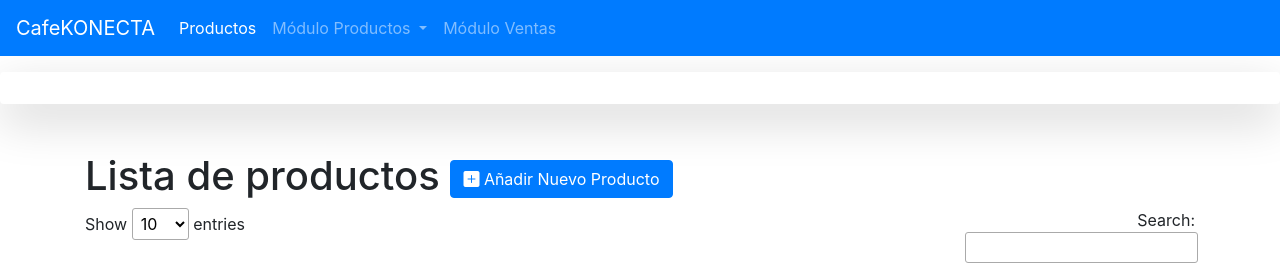
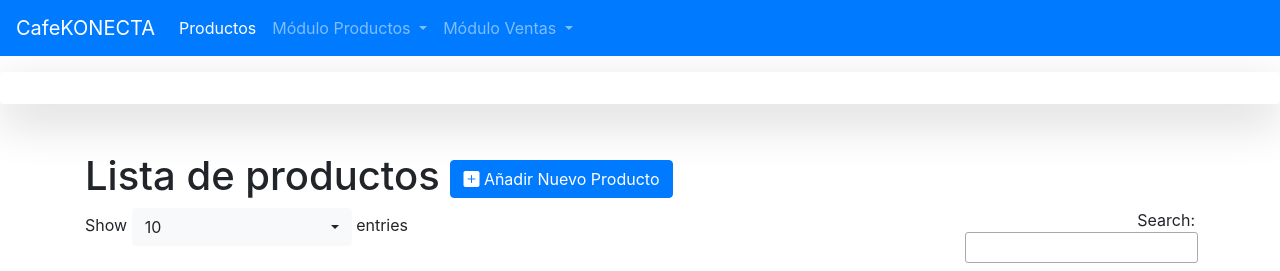
Before and after one commit to cgutierr3z/ptphpknct, a PHP site: page /src/Views/listProductos.php in a window 1280 px wide. Shown: the top 271 px of the page. Run offline with PHP 8.4, Linux system fonts and the light colour scheme; data that the repository does not hold is empty; some libraries are stand-ins or nearby versions.

Commit message:
add bootstrap-select for modulo ventas

```diff
--- a/templates/footer.php
+++ b/templates/footer.php
@@ -14,6 +14,7 @@
 
     <script src="https://cdn.jsdelivr.net/npm/jquery@3.5.1/dist/jquery.slim.min.js" integrity="sha384-DfXdz2htPH0lsSSs5nCTpuj/zy4C+OGpamoFVy38MVBnE+IbbVYUew+OrCXaRkfj" crossorigin="anonymous"></script>
     <script src="https://cdn.jsdelivr.net/npm/bootstrap@4.6.1/dist/js/bootstrap.bundle.min.js" integrity="sha384-fQybjgWLrvvRgtW6bFlB7jaZrFsaBXjsOMm/tB9LTS58ONXgqbR9W8oWht/amnpF" crossorigin="anonymous"></script>
+    <script src="https://cdn.jsdelivr.net/npm/bootstrap-select@1.13.14/dist/js/bootstrap-select.min.js"></script>
 
     <!-- Option 2: Separate Popper and Bootstrap JS -->
     <!--
@@ -22,6 +23,7 @@
     <script src="https://cdn.jsdelivr.net/npm/bootstrap@4.6.1/dist/js/bootstrap.min.js" integrity="sha384-VHvPCCyXqtD5DqJeNxl2dtTyhF78xXNXdkwX1CZeRusQfRKp+tA7hAShOK/B/fQ2" crossorigin="anonymous"></script>
     -->
 
+
     <!-- DataTables JS CDN -->
     <script type="text/javascript" charset="utf8" src="https://cdn.datatables.net/1.12.0/js/jquery.dataTables.js"></script><script type="text/javascript" src="https://cdn.datatables.net/1.12.0/js/dataTables.bootstrap4.min.js"></script>
     <script>
@@ -29,6 +31,10 @@
         $('#tableProductos').DataTable({
             scrollX: true,
         });
+      });
+
+      $(function () {
+          $('select').selectpicker();
       });
 
       $('#exampleModal').on('show.bs.modal', function (event) {
--- a/templates/header.php
+++ b/templates/header.php
@@ -9,9 +9,10 @@
     <!-- Bootstrap CSS CDN -->
     <link rel="stylesheet" href="https://cdn.jsdelivr.net/npm/bootstrap@4.6.1/dist/css/bootstrap.min.css" integrity="sha384-zCbKRCUGaJDkqS1kPbPd7TveP5iyJE0EjAuZQTgFLD2ylzuqKfdKlfG/eSrtxUkn" crossorigin="anonymous">
     <link rel="stylesheet" href="https://cdn.jsdelivr.net/npm/bootstrap-icons@1.8.2/font/bootstrap-icons.css">
+    <link rel="stylesheet" href="https://cdn.jsdelivr.net/npm/bootstrap-select@1.13.14/dist/css/bootstrap-select.min.css">
 
     <!-- DataTables CSS CDN -->
-    <link rel="stylesheet" type="text/css" href="https://cdn.datatables.net/1.12.0/css/jquery.dataTables.css">    <link href="css/navbar-top-fixed.css" rel="stylesheet">
+    <link rel="stylesheet" type="text/css" href="https://cdn.datatables.net/1.12.0/css/jquery.dataTables.css">
 
     <!-- Custom styles for this template -->
     <link href="css/navbar-top-fixed.css" rel="stylesheet">
@@ -36,14 +37,18 @@
             <ul class="dropdown-menu" aria-labelledby="navbarScrollingDropdown">
               <li><a class="dropdown-item" href="formAddProducto.php">Añadir Producto</a></li>
               <li><a class="dropdown-item" href="listProductos.php">Listar Productos</a></li>
-              <li><hr class="dropdown-divider"></li>
-              <li><a class="dropdown-item" href="#">Something else here</a></li>
+            </ul>
+          </li>
+          <li class="nav-item dropdown">
+            <a class="nav-link dropdown-toggle" href="#" id="navbarScrollingDropdown" role="button" data-toggle="dropdown" aria-expanded="false">
+              M&oacute;dulo Ventas
+            </a>
+            <ul class="dropdown-menu" aria-labelledby="navbarScrollingDropdown">
+              <li><a class="dropdown-item" href="formVenta.php">Registrar Venta</a></li>
             </ul>
           </li>
         </li>
-          <li class="nav-item">
-            <a class="nav-link" href="#">M&oacute;dulo Ventas</a>
-          </li>
+
         </ul>
       </div>
     </nav>
```
